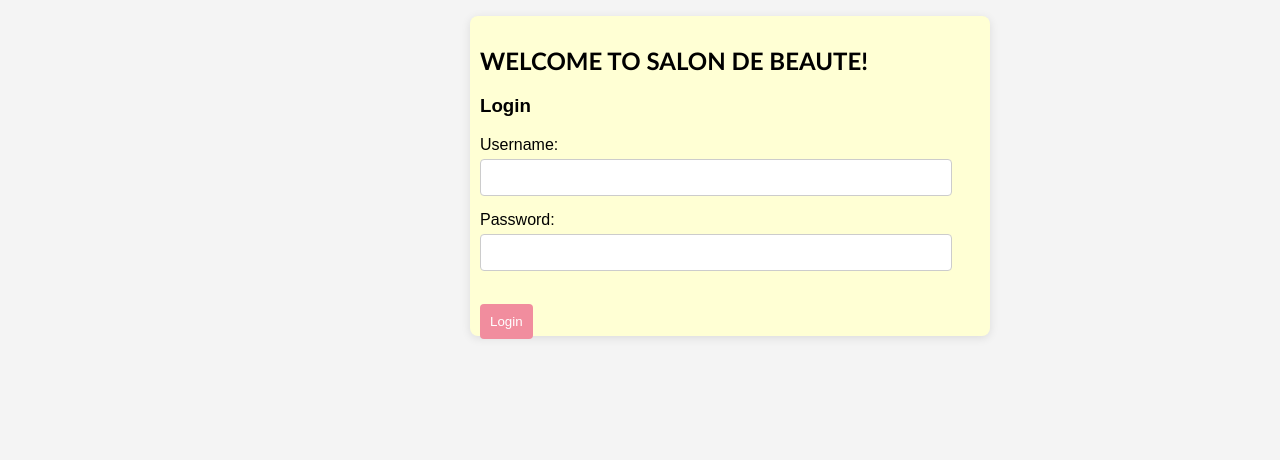
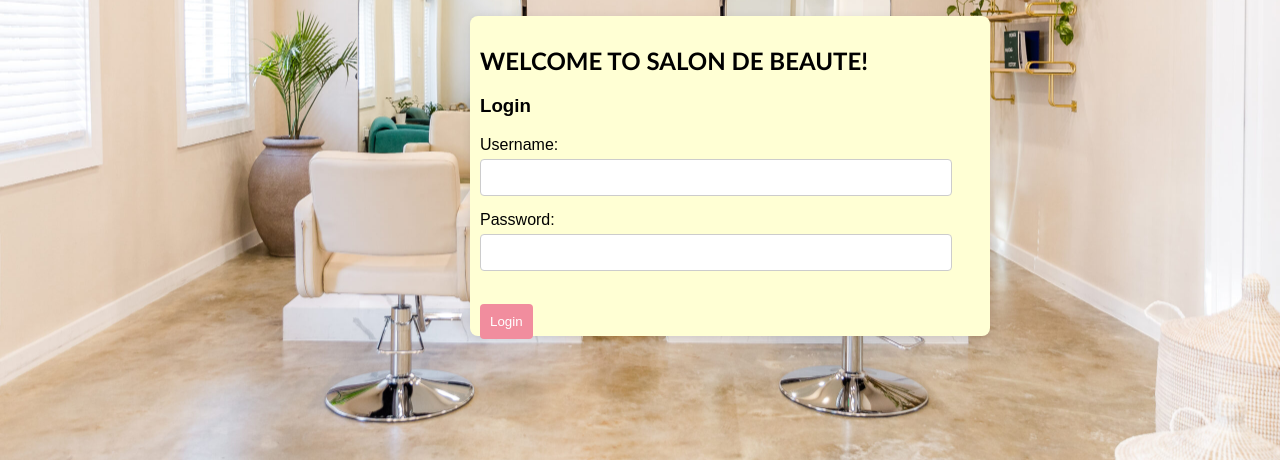
Before and after one commit to tenique1/web, a plain HTML site: page index.html in a window 1280 px wide. Shown: the part 340-800 px from the top of the page. Drawn offline with Linux system fonts and the light colour scheme.

Commit message:
Update index.html

```diff
--- a/index.html
+++ b/index.html
@@ -19,7 +19,7 @@
         flex-direction: column;
         background-size: cover;
         background-position: center;
-        background-image: "salonpicfive.jpg";
+        background-image:url("salonpicfive.jpg");
       }
 
       .round-image {
```
